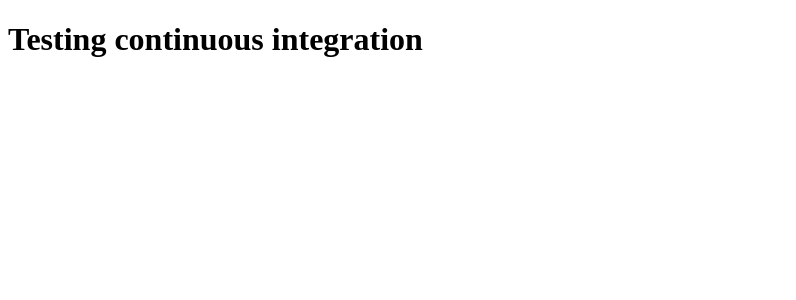
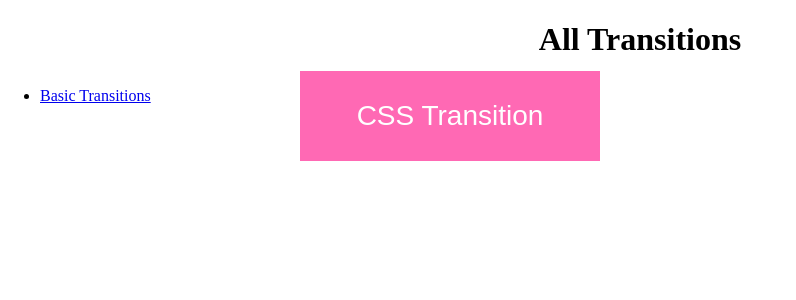
Before and after one commit to niyathi-ramesh/advanced-animations, an Angular app: page /basic-transitions in a window 1280 px wide. Before the commit this address led to /. Shown: the top 300 px of the page, without its empty margins (0-796 px from the left). Built offline with nearby package versions, Linux system fonts and the light colour scheme.

Commit message:
Basic transitions

```diff
--- a/src/app/app-routing.module.ts
+++ b/src/app/app-routing.module.ts
@@ -1,10 +1,14 @@
 import { NgModule } from '@angular/core';
 import { RouterModule, Routes } from '@angular/router';
+import { BasicTransitionsComponent } from './pages/basic-transitions/basic-transitions.component';
 
-const routes: Routes = [];
+const routes: Routes = [
+  { path: 'basic-transitions', component: BasicTransitionsComponent },
+  { path: '', redirectTo: '/basic-transitions', pathMatch: 'full' },
+];
 
 @NgModule({
   imports: [RouterModule.forRoot(routes)],
-  exports: [RouterModule]
+  exports: [RouterModule],
 })
-export class AppRoutingModule { }
+export class AppRoutingModule {}
--- a/src/app/app.component.html
+++ b/src/app/app.component.html
@@ -1 +1,19 @@
-<h1>Testing continuous integration</h1>
+<main class="main-container">
+  <header><h1>All Transitions</h1></header>
+  <section class="content-wrapper">
+    <nav class="sidenav">
+      <ul>
+        <li>
+          <a
+            routerLink="/basic-transitions"
+            routerLinkActive="active"
+            ariaCurrentWhenActive="page"
+          >
+            Basic Transitions
+          </a>
+        </li>
+      </ul>
+    </nav>
+    <router-outlet></router-outlet>
+  </section>
+</main>
--- a/src/app/app.component.scss
+++ b/src/app/app.component.scss
@@ -0,0 +1,23 @@
+.main-container {
+  height: 100vh;
+  width: 100%;
+
+  header {
+    height: 50px;
+    width: 100%;
+    text-align: center;
+  }
+
+  .content-wrapper {
+    height: calc(100% - 50px);
+    width: 100%;
+    overflow-y: auto;
+    display: flex;
+  }
+
+  .sidenav {
+    height: 100%;
+    overflow-y: auto;
+    width: 300px;
+  }
+}
--- /dev/null
+++ b/src/app/pages/basic-transitions/basic-transitions.component.html
@@ -0,0 +1 @@
+<button>CSS Transition</button>
--- /dev/null
+++ b/src/app/pages/basic-transitions/basic-transitions.component.scss
@@ -0,0 +1,14 @@
+button {
+  height: 90px;
+  width: 300px;
+  color: white;
+  background-color: hotpink;
+  border: none;
+  font-size: 28px;
+  transition-property: background-color;
+  transition-duration: 3000ms;
+
+  &:hover {
+    background-color: green;
+  }
+}
--- a/src/styles.scss
+++ b/src/styles.scss
@@ -1 +1,5 @@
-/* You can add global styles to this file, and also import other style files */
+html,
+body {
+  height: 100%;
+  margin: 0;
+}
```
Also changed, not shown: src/app/app.module.ts (+9 -6 lines), src/app/pages/basic-transitions/basic-transitions.component.ts (added, +10 -0 lines), 1 other file (tests, documents, lock files or other folders).
